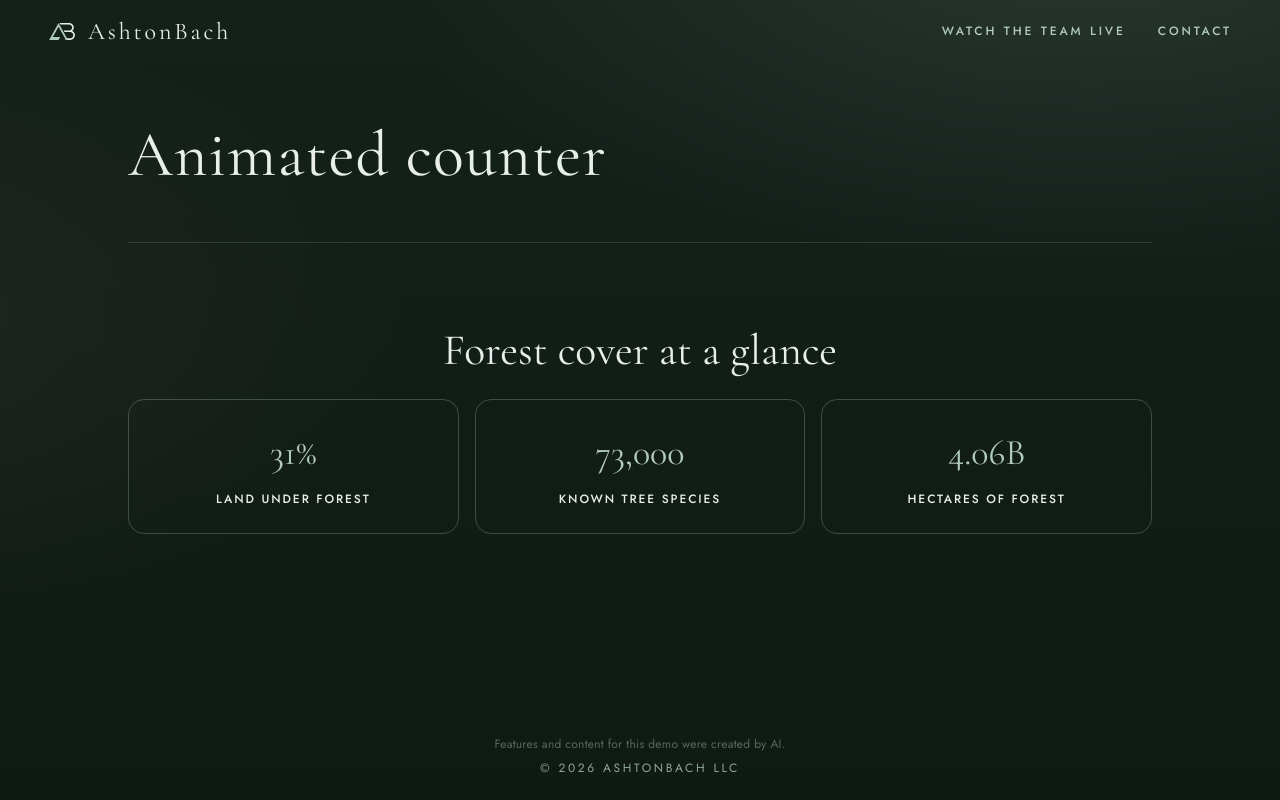
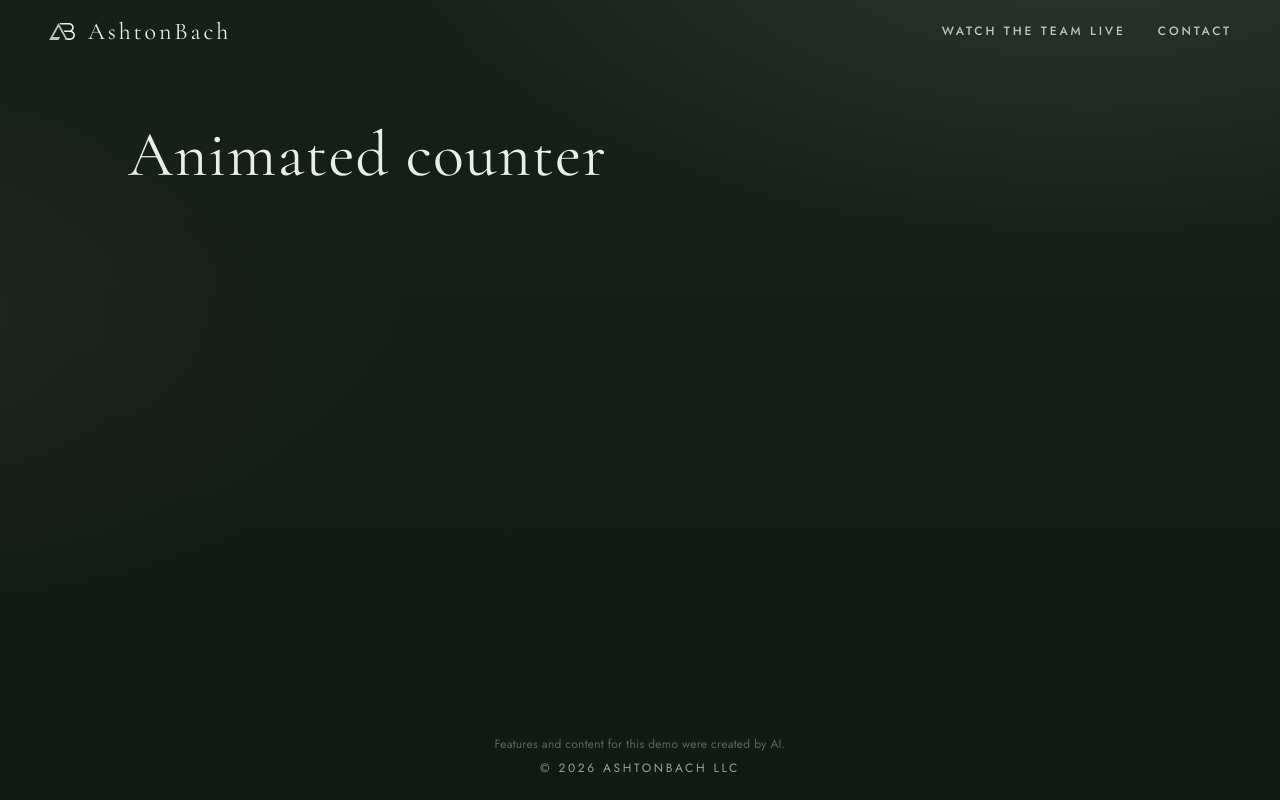
Before and after one commit to ashtonbach/agent-showcase, a Next.js app: page / in a window 1280 px wide. Built offline with nearby package versions, Linux system fonts and the light colour scheme.

Commit message:
Base: lab slot empty, from main 0584710 (Author: Alder)

```diff
--- a/app/lab/animated-counter/index.tsx
+++ /dev/null
@@ -1,82 +0,0 @@
-"use client";
-
-import { useEffect, useRef, useState } from "react";
-
-// FAO FRA 2020 (31% land, 4.06B ha); Cazzolla Gatti et al., PNAS 2022 (tree species)
-const STATS = [
-  { final: "31%", label: "Land under forest" },
-  { final: "73,000", label: "Known tree species" },
-  { final: "4.06B", label: "Hectares of forest" },
-];
-
-const css = `
-.lab-stats{width:min(960px,100%);margin:8px auto 56px;color:var(--mist,#F2EFE6)}
-.lab-stats h2{font-family:var(--serif);font-weight:400;font-size:30px;margin:0 0 24px;text-align:center}
-.lab-grid{display:grid;grid-template-columns:repeat(3,1fr);gap:16px}
-.lab-card{border:1px solid rgba(176,203,188,0.28);border-radius:16px;padding:24px;text-align:center}
-.lab-card strong{display:block;font-family:var(--serif);font-weight:400;font-size:36px;color:var(--sage)}
-.lab-card span{display:block;margin-top:8px;font-family:var(--sans);font-weight:500;font-size:12px;letter-spacing:0.16em;text-transform:uppercase}
-@media (max-width:720px){.lab-grid{grid-template-columns:1fr}}
-`;
-
-function target(final: string) {
-  return parseFloat(final.replace(/,/g, "")) || 0;
-}
-function tickText(n: number, final: string) {
-  if (final.includes(".")) return n.toFixed(2);
-  if (final.includes(",")) return Math.round(n).toLocaleString("en-US");
-  return String(Math.round(n));
-}
-
-export default function AnimatedCounter() {
-  const root = useRef<HTMLElement>(null);
-  const [vals, setVals] = useState(["0", "0", "0"]);
-
-  useEffect(() => {
-    const el = root.current;
-    if (!el) return;
-    if (window.matchMedia("(prefers-reduced-motion: reduce)").matches) {
-      setVals(STATS.map((s) => s.final));
-      return;
-    }
-    let raf = 0;
-    let started = false;
-    const io = new IntersectionObserver(([e]) => {
-      if (!e.isIntersecting || started) return;
-      started = true;
-      io.disconnect();
-      const t0 = performance.now();
-      const step = (now: number) => {
-        const p = Math.min(1, (now - t0) / 1200);
-        const ease = 1 - (1 - p) ** 3;
-        if (p >= 1) {
-          setVals(STATS.map((s) => s.final));
-          return;
-        }
-        setVals(STATS.map((s) => tickText(target(s.final) * ease, s.final)));
-        raf = requestAnimationFrame(step);
-      };
-      raf = requestAnimationFrame(step);
-    }, { threshold: 0.2 });
-    io.observe(el);
-    return () => {
-      io.disconnect();
-      cancelAnimationFrame(raf);
-    };
-  }, []);
-
-  return (
-    <section ref={root} className="lab-stats" data-lab="animated-counter" aria-labelledby="lab-ac-title">
-      <style>{css}</style>
-      <h2 id="lab-ac-title">Forest cover at a glance</h2>
-      <div className="lab-grid">
-        {STATS.map((s, i) => (
-          <article key={s.label} className="lab-card">
-            <strong data-final={s.final}>{vals[i]}</strong>
-            <span>{s.label}</span>
-          </article>
-        ))}
-      </div>
-    </section>
-  );
-}
--- a/app/page.tsx
+++ b/app/page.tsx
@@ -1,4 +1,3 @@
-import Lab from "./lab/animated-counter";
 import { readDemoKey, demoTitle } from "./demo-name";
 const demoKey = readDemoKey();
 const demoName = demoTitle();
@@ -6,7 +5,7 @@ export default function Page() {
   return (
     <div className="page-stack">
       <h1 className="demo-title" data-i18n={demoKey}>{demoName}</h1>
-      <Lab /> {/* lab:slot */}
+      {/* lab:slot */}
     </div>
   );
 }
```
